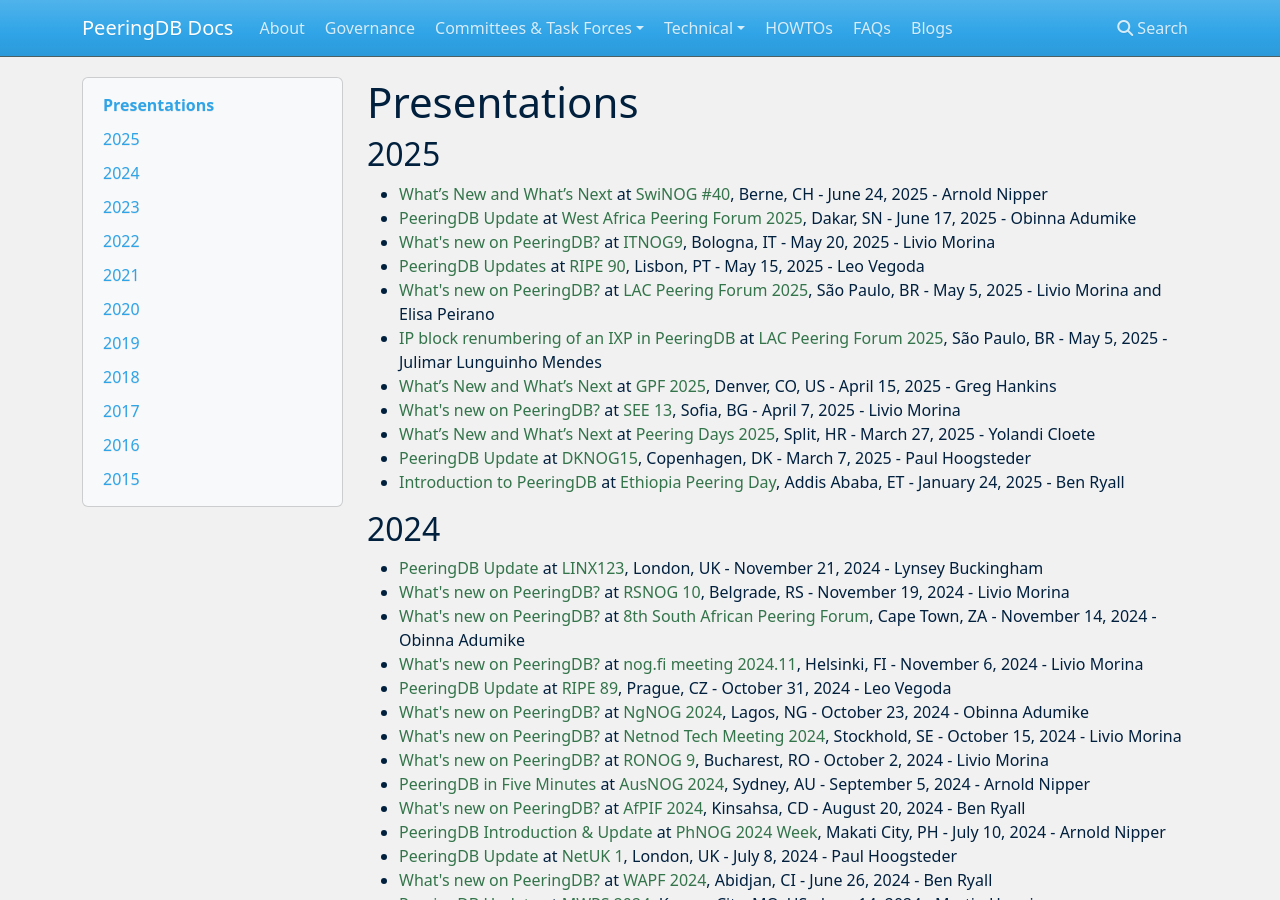
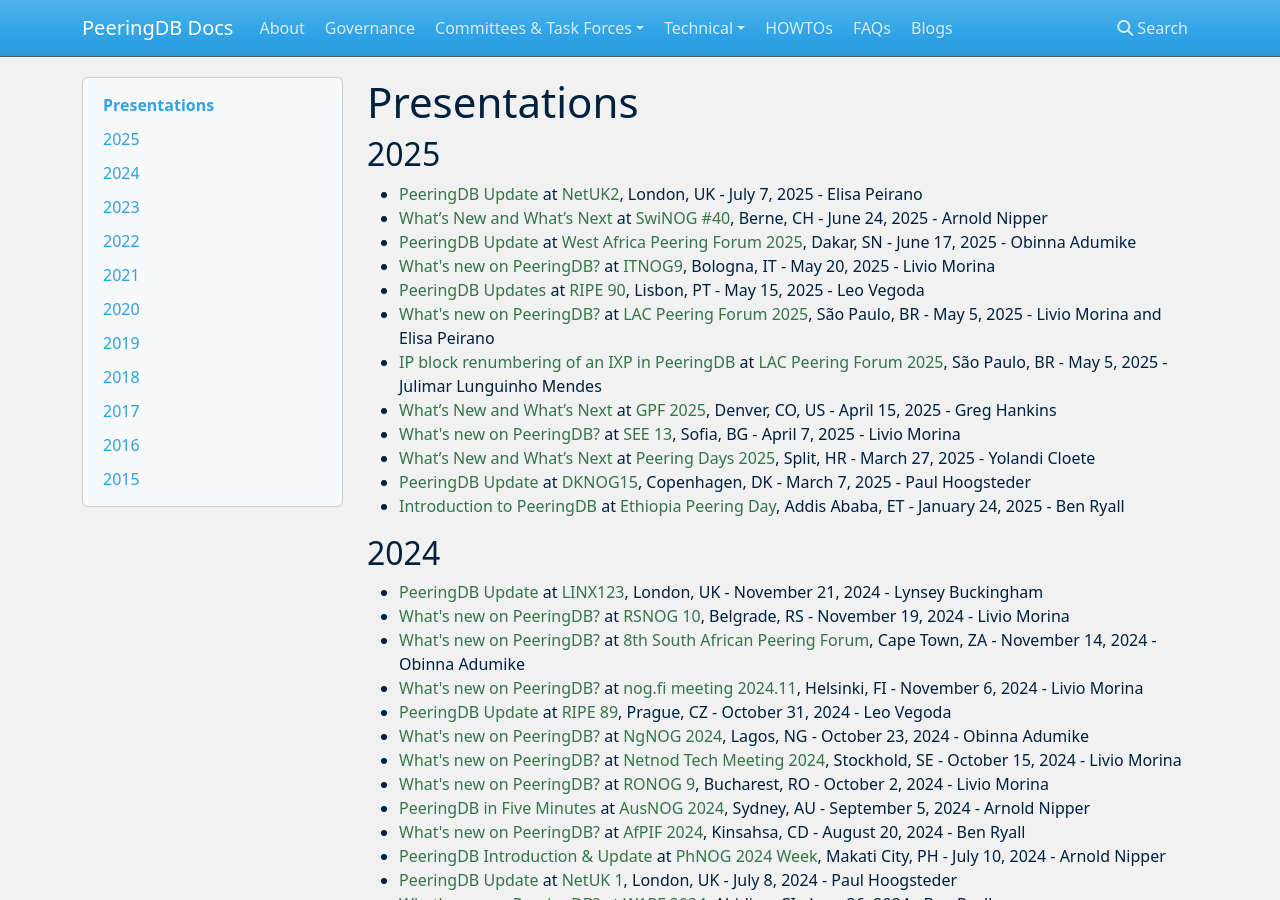
Before and after one commit to peeringdb/docs, an MkDocs documentation site: the page built from docs/presentations.md, in a window 1280 px wide and 900 px high. Built offline with MkDocs 1.6.1, drawn with Linux system fonts in a browser that asks for light colours; nearby versions of some CDN libraries.

Commit message:
Added Elisa's NetUK2 presentation.

```diff
--- a/docs/presentations.md
+++ b/docs/presentations.md
@@ -2,6 +2,7 @@
 
 ## 2025
 
+- [PeeringDB Update](presentation/20250707_NetUK2_Elisa_Peirano.pdf) at [NetUK2](https://indico.netuk.org/event/2/timetable/#20250708.detailed), London, UK - July 7, 2025 - Elisa Peirano
 - [What’s New and What’s Next](presentation/20250624_Swinog40_Arnold_Nipper.pdf) at [SwiNOG #40](https://www.swinog.ch/meetings/swinog40/), Berne, CH - June 24, 2025 - Arnold Nipper
 - [PeeringDB Update](presentation/20250617_WAPF2025_Obinna_Adumike.pdf) at [West Africa Peering Forum 2025](https://www.internetsociety.org/events/west-africa-peering-forum-wapf/2025/), Dakar, SN - June 17, 2025 - Obinna Adumike
 - [What's new on PeeringDB?](presentation/20250520_ITNOG9_Morina_Livio.pdf) at [ITNOG9](https://www.itnog.it/itnog9/), Bologna, IT - May 20, 2025 - Livio Morina
```
Also changed, not shown: 1 other file.
